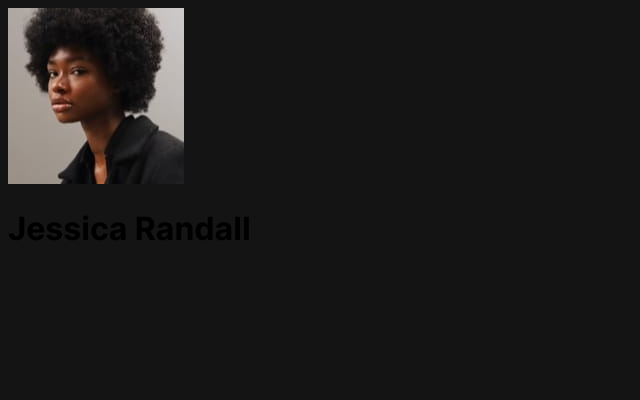
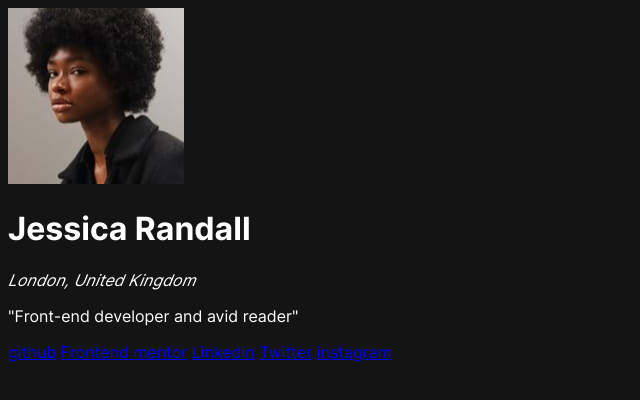
Before and after one commit to bishoDev123/social-links-profile, a plain HTML site: page index.html in a window 1280 px wide. Shown: the whole page, without its empty margins (0-640 px from the left). Drawn offline with Linux system fonts and the light colour scheme.

Commit message:
added the main html components

```diff
--- a/index.html
+++ b/index.html
@@ -12,6 +12,13 @@
   <main>
     <img src="assets/images/avatar-jessica.jpeg" alt="avatar">
     <h1>Jessica Randall</h1>
+    <address>London, United Kingdom</address>
+    <p>"Front-end developer and avid reader"</p>
+    <a href="https://github.com/bishoDev123" target="_blank">github</a>
+    <a href="https://www.frontendmentor.io" target="_blank">Frontend mentor</a>
+    <a href="https://www.linkedin.com/in/beshoy-atef-php/" target="_blank">Linkedin</a>
+    <a href="https://www.x.com" target="_blank">Twitter</a>
+    <a href="https://www.instagram.com" target="_blank">instagram</a>
   </main>
 </body>
 </html>
--- a/style.css
+++ b/style.css
@@ -6,4 +6,5 @@
 body {
     font-family: "Inter";
     background-color: rgb(20, 20, 20);
+    color: white;
 }
```
Also changed, not shown: 1 other file.
